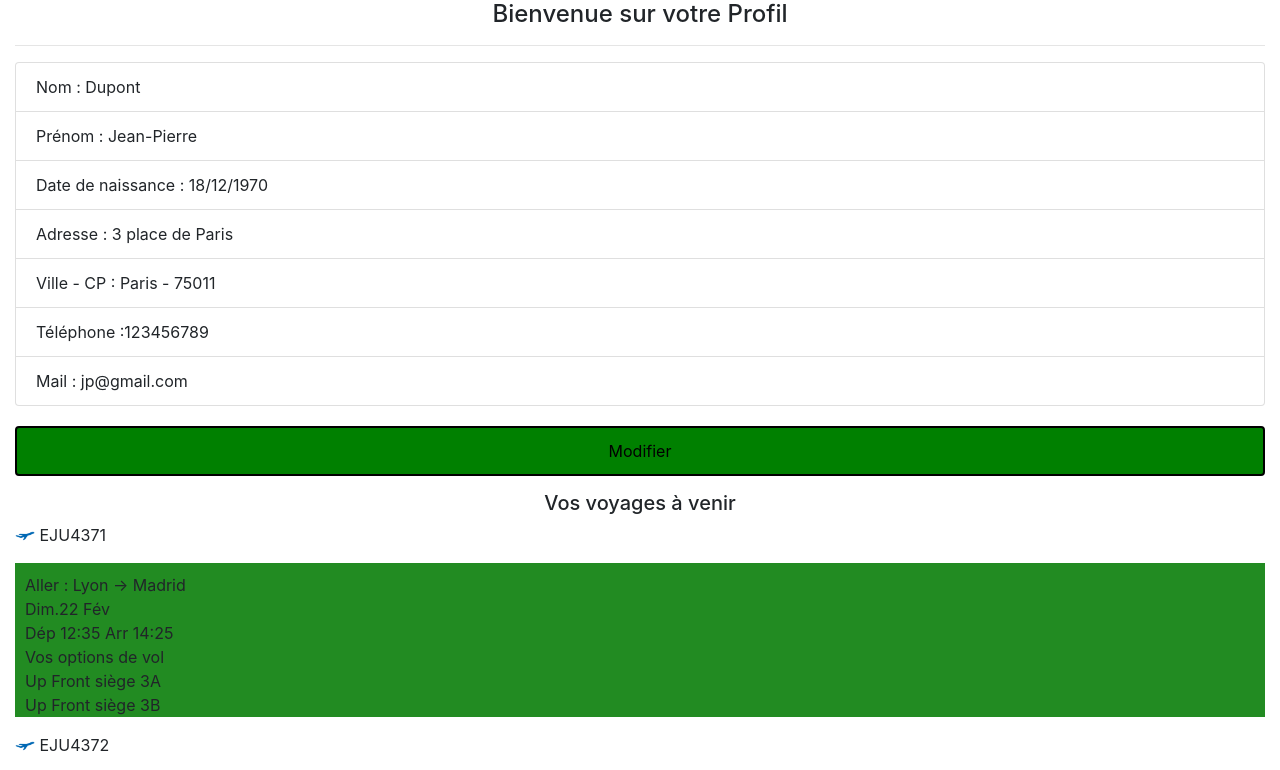
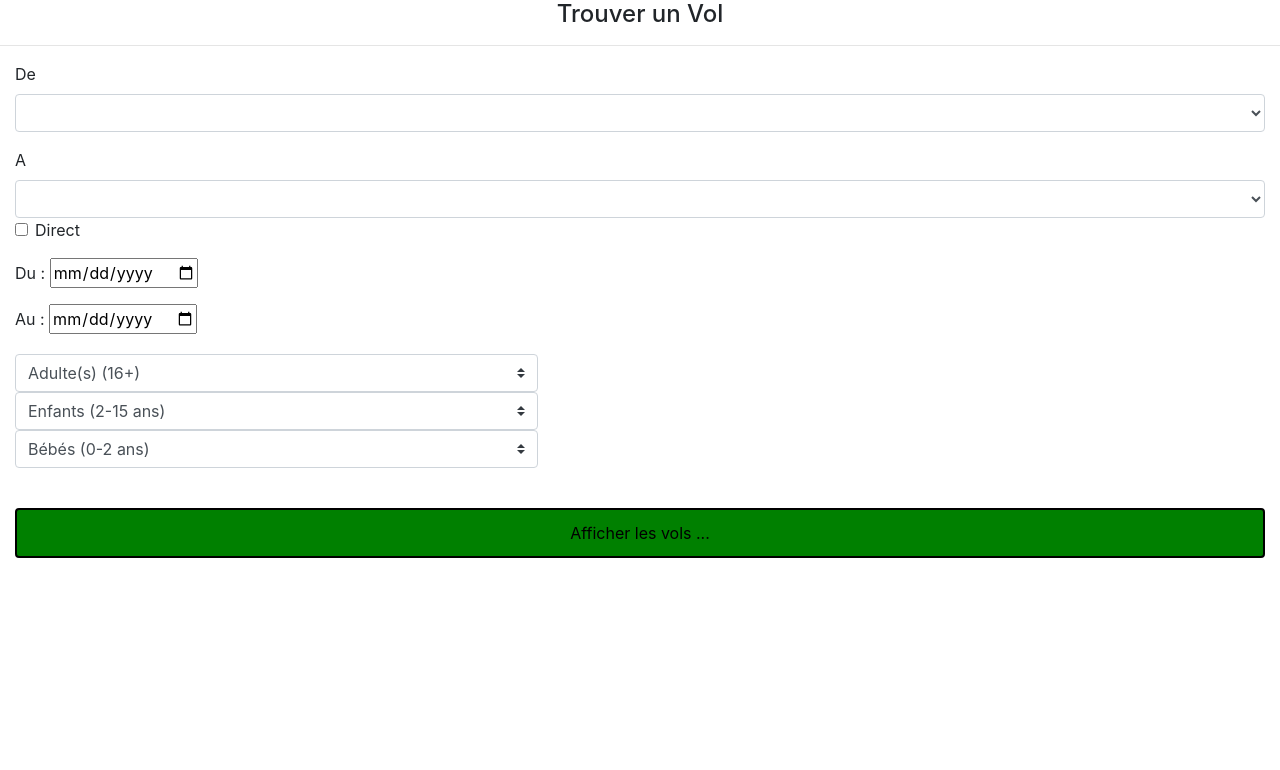
Before and after one commit to kyo06/repo_appmobile_A, a React app in the folder planeticket/: page / in a window 1280 px wide. Shown: the part 72-842 px from the top of the page. After the commit the page ends 800 px from the top, so only its background shows below. Built offline with nearby package versions, Linux system fonts and the light colour scheme.

Commit message:
Add Router

```diff
--- a/planeticket/package.json
+++ b/planeticket/package.json
@@ -12,6 +12,7 @@
     "react": "^17.0.1",
     "react-datepicker": "^3.6.0",
     "react-dom": "^17.0.1",
+    "react-router-dom": "^5.2.0",
     "react-scripts": "4.0.3",
     "web-vitals": "^1.1.0"
   },
--- a/planeticket/src/components/App/App.js
+++ b/planeticket/src/components/App/App.js
@@ -1,21 +1,24 @@
 import "./App.css";
-//import HomePage from "../HomePage/HomePage.js";
-// import SelectTrip from "../SelectTrip/SelectTrip.js";
-// import Confirm from "../Confirm/Confirm.js";
-// import Reservation from "../Reservation/Reservation.js";
+import HomePage from "../HomePage/HomePage.js";
+import SelectTrip from "../SelectTrip/SelectTrip.js";
+import Confirm from "../Confirm/Confirm.js";
+import Reservation from "../Reservation/Reservation.js";
  import User from "../User/User.js";
+import {Route, BrowserRouter as Router} from "react-router-dom";
 
 
 
 function App() {
   return (
 
-    //<HomePage />
-    // <SelectTrip />
-    // <Confirm />
-    // <Reservation />
-    <User />
+    <Router>
 
+    <Route path="/" exact component={HomePage} />
+        <Route path="/select" exact component={SelectTrip} />
+        <Route path="/confirm" exact component={Confirm} />
+        <Route path="/reservation" exact component={Reservation} />
+        <Route path="/user" exact component={User} />
+   </Router>
   );
 }
 
--- a/planeticket/src/components/HomePage/HomePage.js
+++ b/planeticket/src/components/HomePage/HomePage.js
@@ -1,10 +1,7 @@
 import React, {  } from "react";
 import NavBar from "../NavBar";
 import Title from "../Title";
-import TypeVol from "../TypeVol";
 import RechercheVol from "../RechercheVol";
-import TravelType from "../TravelType";
-import Buttons from "../Buttons";
 
 
 const HomePage = () => {
@@ -13,10 +10,7 @@ const HomePage = () => {
     <>
         <NavBar />
         <Title>Trouver un Vol</Title>
-        <TypeVol /> <br/>
         <RechercheVol />
-        <TravelType />
-        <Buttons>Afficher les Vols </Buttons>
     </>
     )
   }
--- a/planeticket/src/components/RechercheVol/RechercheVol.js
+++ b/planeticket/src/components/RechercheVol/RechercheVol.js
@@ -1,39 +1,137 @@
 import React, {useState} from "react";
-import Form from 'react-bootstrap/Form';
-
-import DatePicker from "react-datepicker";
+import {Form, FormCheck, Col} from 'react-bootstrap';
 import "react-datepicker/dist/react-datepicker.css";
+import {ListAller} from "../../utils/ListAller";
+import css from "./RechercheVol.module.css";
 
 
 
 const RechercheVol = () => {
 
-const [startDate, setStartDate] = useState(new Date());
-const [endDate, setEndDate] = useState(new Date());
+const searchInitial = {
+  AeroportDep:"",
+  NoVolDep:"",
+  FsDep:"",
+  FsDep2:"",
+  AeroportArv:"",
+  NoVolArv:"",
+  FsArv:"",
+  FsArv2:"",
+  Date:"",
+  DateR:"",
+  Prix:"",
+  HeureDep:"",
+  HeureArr:"",
+  TypePers:"",
+  NbPers:"",
+  Direct:false
+};
+
+  const [form, setForm] = useState(searchInitial);
+  const aeroports = ListAller.map((i) =>
+  (<option value={i.AeroportDep}>{i.AeroportDep}</option>)
+  )
+
+    const handleSubmit = (e) => {
+      e.preventDefault();
+      console.log(form);
+      localStorage.setItem("search", JSON.stringify(form));
+      setForm(searchInitial);
+    }
+
+    const handleChange = (e) => {
+      const name = e.target.name;
+      const value = e.target.value;
+      setForm({...form, [name]: value});
+      console.log(name, value);
+    }
 
     return (
     <>
-    <Form>
-      <Form.Group controlId="exampleForm.ControlSelect1">
+  <div className={css.container}>
+
+    <Form onSubmit={handleSubmit}>
+     <Form.Group controlId="exampleForm.ControlSelect1">
         <Form.Label>De </Form.Label>
-          <Form.Control as="select">
-              <option>Lyon</option>
-              <option>Barcelone</option>
+          <Form.Control name="AeroportDep" onChange={handleChange} as="select">
+            <option></option>
+            {aeroports}
           </Form.Control>
       </Form.Group>
       <Form.Group controlId="exampleForm.ControlSelect1">
         <Form.Label>A</Form.Label>
-          <Form.Control as="select">
-              <option>Lyon</option>
-              <option>Barcelone</option>
+          <Form.Control name="AeroportArv" onChange={handleChange} as="select">
+          <option></option>
+          {aeroports}
           </Form.Control>
+
+          <Form.Group>
+            <FormCheck type="checkbox" onChange={handleChange} name="Direct" label="Direct"/>
+          </Form.Group>
+
+          <Form.Group>
+             Du : <input type="date" onChange={handleChange} name="Date" />
+           </Form.Group>
+
+           <Form.Group>
+            Au : <input type="date" onChange={handleChange} name="DateR" />
+          </Form.Group>
+
+
+        <Form.Row className="align-items-center">
+      <Col xs="auto" className="my-1">
+        <Form.Label className="mr-sm-2" htmlFor="inlineFormCustomSelect" srOnly>
+          Preference
+        </Form.Label>
+        <Form.Control
+          as="select"
+          className="mr-sm-2"
+          id="inlineFormCustomSelect"
+          custom
+          name="Adulte"
+          onChange={handleChange}
+        >
+          <option value="0">Adulte(s) (16+)</option>
+          <option value="1">1</option>
+          <option value="2">2</option>
+          <option value="3">3</option>
+        </Form.Control>
+        <Form.Control
+          as="select"
+          className="mr-sm-2"
+          id="inlineFormCustomSelect"
+          custom
+          name="Enfant"
+          onChange={handleChange}
+        >
+          <option value="0">Enfants (2-15 ans)</option>
+          <option value="1">1</option>
+          <option value="2">2</option>
+          <option value="3">3</option>
+        </Form.Control>
+        <Form.Control
+          as="select"
+          className="mr-sm-2"
+          id="inlineFormCustomSelect"
+          custom
+          name="Bebe"
+          onChange={handleChange}
+        >
+          <option value="0">Bébés (0-2 ans)</option>
+          <option value="1">1</option>
+          <option value="2">2</option>
+          <option value="3">3</option>
+        </Form.Control>
+      </Col>
+    </Form.Row>
       </Form.Group>
+
+      <button className={css.button} type="submit">Afficher les vols ...</button>
+
   </Form>
 
-      <p>Du :
-      <DatePicker selected={startDate} onChange={date => setStartDate(date)} /> </p>
-      <p>Au :
-      <DatePicker selected={endDate} onChange={date => setEndDate(date)} /> </p>
+  </div>
+
     </>
     );
 };
--- a/planeticket/src/components/RechercheVol/RechercheVol.module.css
+++ b/planeticket/src/components/RechercheVol/RechercheVol.module.css
@@ -0,0 +1,14 @@
+.button{
+    background-color: green;
+    width: 100%;
+    height: 50px;
+    border: 2px solid black;
+    border-radius: 4px;
+    margin-top: 20px;
+
+}
+
+.container {
+    margin-left: 15px;
+    margin-right: 15px;
+}
--- a/planeticket/src/components/SelectTrip/SelectTrip.js
+++ b/planeticket/src/components/SelectTrip/SelectTrip.js
@@ -1,70 +1,92 @@
 import React, {useState} from "react";
 import NavBar from "../NavBar";
 import Title from "../Title";
-import VolsAller from "../VolsAller";
+// import VolsAller from "../VolsAller";
 import VolsRetour from "../VolsRetour";
-import Buttons from "../Buttons";
+import css from "./SelectTrip.module.css";
+import {Form} from 'react-bootstrap';
+import {ListAller} from "../../utils/ListAller";
+
+
+
 
 const SelectTrip = () => {
 
-  const initialList = [
-    {
-      id:1,
-      AeroportDep:"Lyon",
-      AeroportArv:"Madrid",
-      Date:"Dim.22 Fév",
-      DateR:"Jeu.25 Fév",
-      Prix:"57,00€",
-      HeureDep:"12:35",
-      HeureArr:"14:25",
-    },
-    {
-      id:2,
-      AeroportDep:"Lyon",
-      AeroportArv:"Madrid",
-      Date:"Lun.22 Fév",
-      DateR:"Ven.26 Fév",
-      Prix:"35,00€",
-      HeureDep:"12:35",
-      HeureArr:"14:25",
-    },
-    {
-      id:3,
-      AeroportDep:"Lyon",
-      AeroportArv:"Madrid",
-      Date:"Mar.22 Fév",
-      DateR:"Sam.27 Fév",
-      Prix:"26,00€",
-      HeureDep:"12:35",
-      HeureArr:"14:25",
-    },
+const search = JSON.parse(localStorage.getItem("search"));
 
+ const selection = {
 
-    ];
+  Prix:"",
+  HeureDep:"",
+  HeureArr:""
 
-  const [list, setList] = useState(initialList);
+};
+
+  const [form, setForm] = useState(selection);
+
+  const handleSubmit = (e) => {
+    e.preventDefault();
+    console.log(form);
+    localStorage.setItem("choice", JSON.stringify(form));
+
+  }
+
+  const handleChange = (e) => {
+    const name = e.target.name;
+    const value = e.target.value;
+    setForm({...form, [name]: value});
+    console.log(name, value);
+  }
 
   return (
     <>
     <NavBar />
     <Title>Résultats de votre recherche</Title>
 
-    {list.map((t) => (
-        <VolsAller
-          vols={t}
-          key= {t.id}
-          />
-      ))}
+    <div className={css.container}>
 
-    {list.map((t) => (
+    <Form onSubmit={handleSubmit}>
+
+       <Form.Group name="selectionAller" onChange={handleChange}>
+
+
+    {ListAller.map((t) => ( <>
+
+          <div>
+          <p className={css.lign}><img src="miniPlane.jpg" alt="icon miniplane" height="20"/> Aller :  {search.AeroportDep + " à déstination de " + search.AeroportArv}</p>
+          </div>
+
+        <div className={css.orange}>
+
+        <p className={css.inline} name="Date">{t.Date}</p>
+        <p className={css.inline} name="Prix"> {t.Prix}€</p> <br/>
+
+        <input className={css.radio} type="radio" name="volAller" />
+
+        <p className={css.inline} name="HeureDep"> Dép {t.HeureDep} </p>
+        <p className={css.inline} name="HeureArr">Arr {t.HeureArr}</p>
+
+      </div>
+     </> ))}
+
+      </Form.Group>
+
+      <Form.Group name="selectionRetour" onChange={handleChange}>
+
+    {ListAller.map((t) => (
         <VolsRetour
           vols={t}
           key= {t.id}
           />
       ))}
 
+    </Form.Group>
 
-    <Buttons>Réserver</Buttons>
+  <button className={css.button} type="submit">Réserver</button>
+
+</Form>
+
+  </div>
     </>
   );
 };
--- a/planeticket/src/components/SelectTrip/SelectTrip.module.css
+++ b/planeticket/src/components/SelectTrip/SelectTrip.module.css
@@ -0,0 +1,32 @@
+.button{
+    background-color: green;
+    width: 100%;
+    height: 50px;
+    border: 2px solid black;
+    border-radius: 4px;
+    margin-top: 20px;
+
+}
+
+.container {
+    margin-left: 15px;
+    margin-right: 15px;
+}
+
+
+.orange {
+    background-color: orange;
+  }
+
+  .orangered {
+    background-color: orangered;
+  }
+
+  .radio {
+     margin-right: 20px ;
+     float: right;
+  }
+
+  .inline {
+    display: inline;
+  }
--- a/planeticket/src/components/TravelType/TravelType.js
+++ b/planeticket/src/components/TravelType/TravelType.js
@@ -5,7 +5,7 @@ import Col from 'react-bootstrap/Col';
 const TravelType = () => {
   return (
    <>
-   <Form>
+
     <Form.Row className="align-items-center">
       <Col xs="auto" className="my-1">
         <Form.Label className="mr-sm-2" htmlFor="inlineFormCustomSelect" srOnly>
@@ -16,6 +16,8 @@ const TravelType = () => {
           className="mr-sm-2"
           id="inlineFormCustomSelect"
           custom
+          name="Adulte"
+
         >
           <option value="0">Adulte(s) (16+)</option>
           <option value="1">1</option>
@@ -46,7 +48,7 @@ const TravelType = () => {
         </Form.Control>
       </Col>
     </Form.Row>
-    </Form>
+
     </>
 
   )
--- a/planeticket/src/components/VolsAller/VolsAller.module.css
+++ b/planeticket/src/components/VolsAller/VolsAller.module.css
@@ -17,8 +17,11 @@
     background-color: orangered;
   }
 
-  .checkbox {
+  .radio {
      margin-right: 20px ;
-     margin-top: 20px;
      float: right;
   }
+
+  .inline {
+    display: inline;
+  }
--- a/planeticket/src/components/VolsRetour/VolsRetour.js
+++ b/planeticket/src/components/VolsRetour/VolsRetour.js
@@ -10,9 +10,9 @@ const VolsRetour = ({vols}) => {
           </div>
 
           <div className={css.orange}>
-            <label>{vols.DateR + " -> " + vols.Prix} <br />
+            <label>{vols.DateR + " -> " + vols.Prix} € <br />
             Dép {vols.HeureDep + " Arr " + vols.HeureArr}</label>
-            <input className={css.checkbox} type="checkbox" id="volsRetour" name="volsRetour" />
+            <input className={css.checkbox} type="radio" id="volsRetour" name="volsRetour" />
           </div>
     </>
   );
--- a/planeticket/src/utils/ListAller.js
+++ b/planeticket/src/utils/ListAller.js
@@ -14,7 +14,8 @@ export const ListAller = [
       Prix:26,
       HeureDep:"12:35",
       HeureArr:"14:25",
-      TypePers:"Adulte",
-      NbPers:2
+      Adulte:2,
+      Enfant:0,
+      Bebe:0
     },
   ];
```
Also changed, not shown: planeticket/src/components/NavBar/NavBar.js (+3 -5 lines), planeticket/src/components/VolsAller/VolsAller.js (+14 -6 lines), 1 other file.
